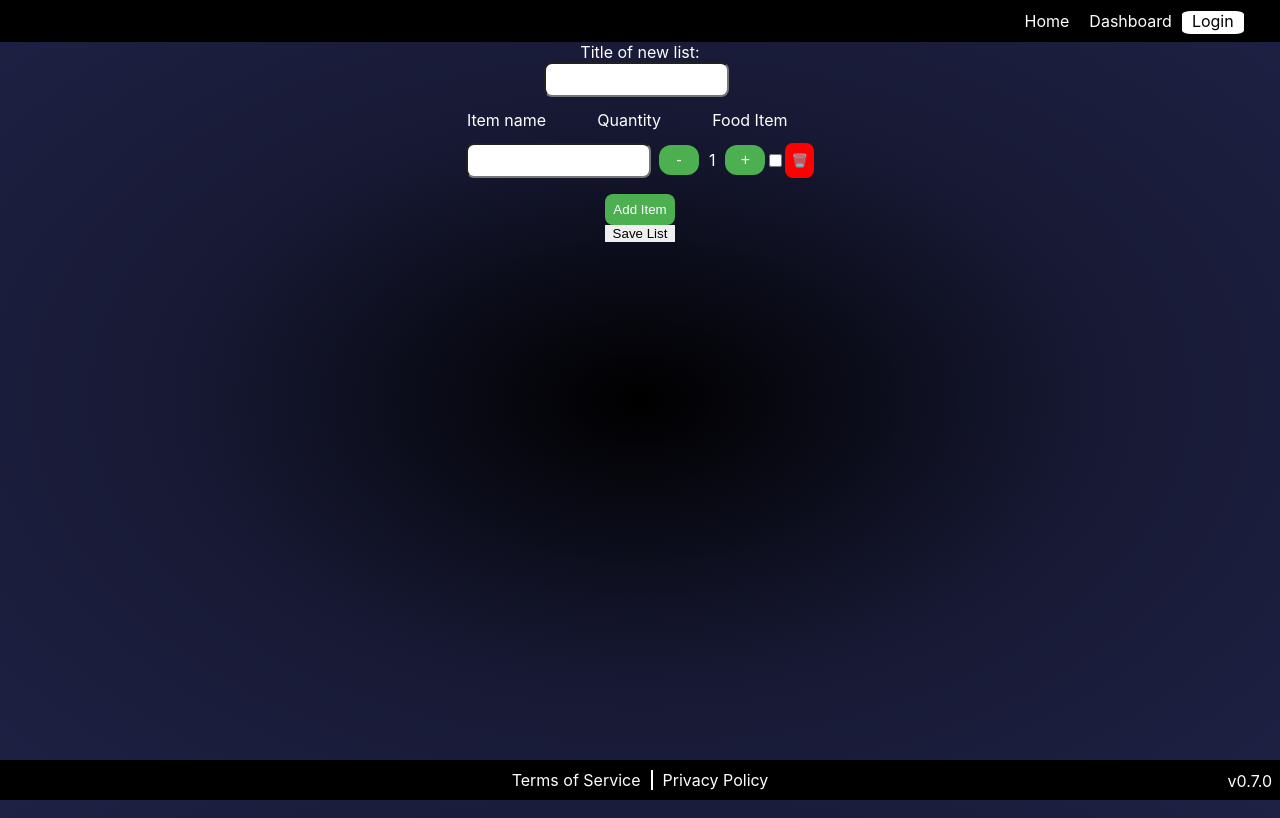
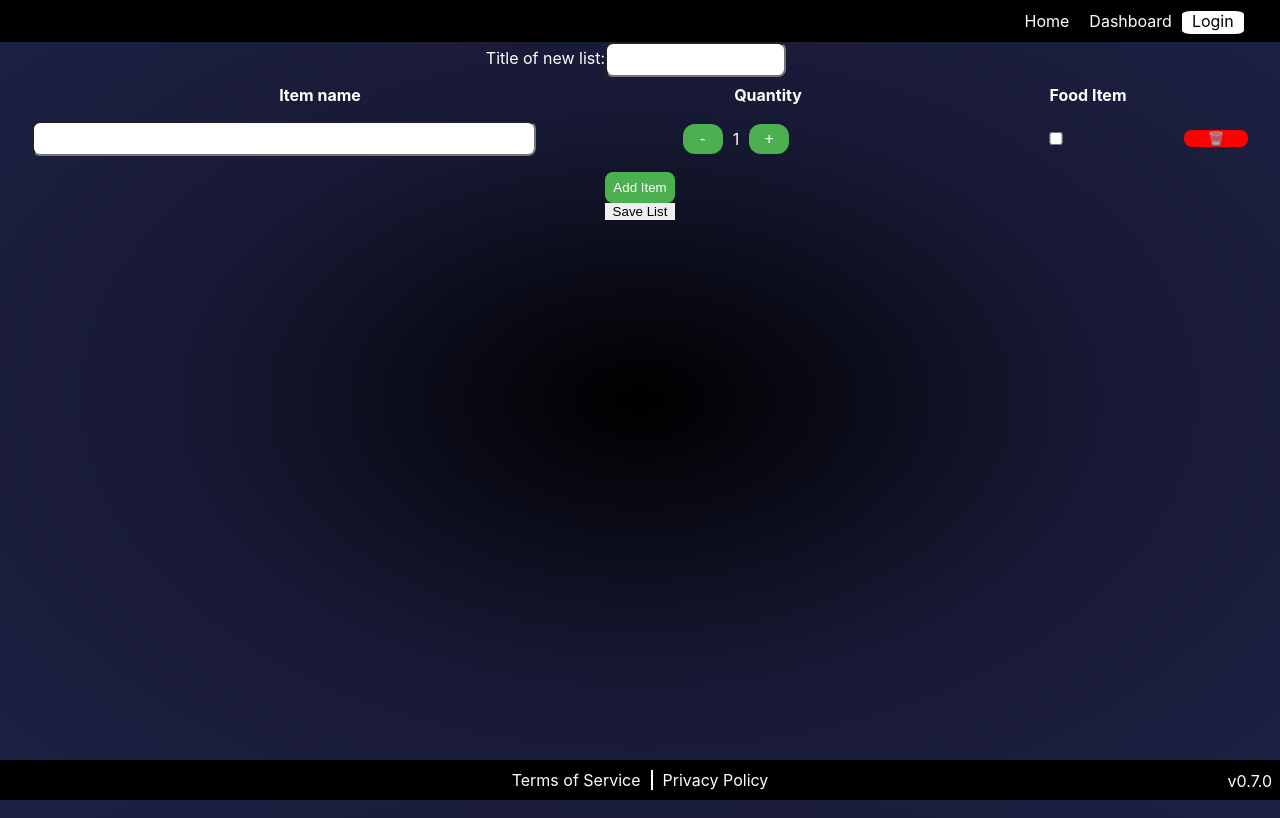
Before and after one commit to Velocities/SpeedCart, a React (Create React App) app in the folder speedcart-react/: page /NewShoppingList in a window 1280 px wide. Built offline with nearby package versions, Linux system fonts and the light colour scheme.

Commit message:
Add basic field names and starter layout design for NewShoppingList component

```diff
--- a/speedcart-react/src/components/IntegerQuantityValue/IntegerQuantityValue.module.css
+++ b/speedcart-react/src/components/IntegerQuantityValue/IntegerQuantityValue.module.css
@@ -23,6 +23,7 @@
 .container {
     display: flex; /* Align items horizontally */
     align-items: center; /* Center align vertically */
+    justify-content: center;
 }
 
 .value {
--- a/speedcart-react/src/components/ShoppingListItem/ShoppingListItem.js
+++ b/speedcart-react/src/components/ShoppingListItem/ShoppingListItem.js
@@ -1,3 +1,4 @@
+import React from 'react';
 import styles from "./ShoppingListItem.module.css";
 import inputStyles from '../../modularStyles/inputs.module.css';
 import IntegerQuantityValue from "../IntegerQuantityValue";
@@ -18,13 +19,14 @@ function ShoppingListItem({ item, index, onItemChange, onRemoveItem, isEditing }
           <input
             type="text"
             value={item.name}
-            className={inputStyles.input}
+            className={`${inputStyles.input} ${styles.itemName}`}
             onChange={(e) => handleInputChange('name', e.target.value)}
           />
           <IntegerQuantityValue value={item.quantity} onChange={handleQuantityChange} />
           <input
             type="checkbox"
             checked={item.is_food}
+            className={styles.isFoodCheckbox}
             onChange={(e) => handleInputChange('is_food', e.target.checked)}
           />
           <button type="button" className={styles.trashBin} onClick={() => onRemoveItem(index)}>
--- a/speedcart-react/src/components/ShoppingListItem/ShoppingListItem.module.css
+++ b/speedcart-react/src/components/ShoppingListItem/ShoppingListItem.module.css
@@ -1,6 +1,11 @@
+
+/* ShoppingListItem.module.css */
 .listItem {
-    display: flex;
+  display: grid;
+  grid-template-columns: 40vw 30vw 20vw 5vw; /* Adjusted to include auto for trash icon */
+  align-items: center;
   margin-bottom: 8px;
+  width: 95vw; /* Ensure the list items take the same width as the header */
 }
 
 .trashBin {
@@ -10,3 +15,7 @@
   border-radius: 8px;
   cursor: pointer;
 }
+
+.isFoodCheckbox {
+    margin: 0;
+}
--- a/speedcart-react/src/modularStyles/inputs.module.css
+++ b/speedcart-react/src/modularStyles/inputs.module.css
@@ -1,8 +1,7 @@
 .input {
     border-radius: 8px;
-    padding: 8px;
+    padding: 8px 0;
     margin-right: 8px;
-    width: 165px;
 }
 
 
--- a/speedcart-react/src/pages/NewShoppingList/NewShoppingList.js
+++ b/speedcart-react/src/pages/NewShoppingList/NewShoppingList.js
@@ -12,7 +12,6 @@ const SaveState = {
 };
 
 const baseUrl = `https://${process.env.REACT_APP_API_DOMAIN}:${process.env.REACT_APP_API_PORT}`;
-
 
 const NewShoppingList = () => {
   const [items, setItems] = useState([{ id: Date.now(), name: '', is_food: false, quantity: 1 }]);
@@ -108,12 +107,21 @@ const NewShoppingList = () => {
 
   return (
     <form className={`${styles.shoppingList} ${layoutStyles.fullHeightContainer}`} onSubmit={handleSubmit}>
-      <label htmlFor="listTitle">Title of new list:</label>
-      <input className={inputStyles.input} type="text" name="listTitle" value={listTitle} onChange={(e) => handleListTitleChange(e.target.value)} required />
+      <div className={styles.inputGroup}>
+        <label htmlFor="listTitle">Title of new list:</label>
+        <input
+          className={inputStyles.input}
+          type="text"
+          name="listTitle"
+          value={listTitle}
+          onChange={(e) => handleListTitleChange(e.target.value)}
+          required
+        />
+      </div>
       <div className={styles.fieldHeader}>
-        <label className={styles.inlineLabel}>Item name</label>
-        <label className={styles.inlineLabel}>Quantity</label>
-        <label className={styles.inlineLabel}>Food Item</label>
+        <span className={`${styles.columnHeader}`}>Item name</span>
+        <span className={`${styles.columnHeader}`}>Quantity</span>
+        <span className={`${styles.columnHeader}`}>Food Item</span>
       </div>
       {items.map((item, index) => (
         <ShoppingListItem
--- a/speedcart-react/src/pages/NewShoppingList/NewShoppingList.module.css
+++ b/speedcart-react/src/pages/NewShoppingList/NewShoppingList.module.css
@@ -1,4 +1,4 @@
-/* ShoppingList.css */
+/* NewShoppingList.module.css */
 .shoppingList {
   display: flex;
   flex-direction: column;
@@ -14,13 +14,16 @@
   cursor: pointer;
   padding: 8px;
 }
+
 .fieldHeader {
-  display: flex;
-  align-items: center;
-  justify-content: center;
+  display: grid;
+  grid-template-columns: 40vw 30vw 20vw;
+  width: 90vw;
+  padding: 8px;
+  margin-bottom: 8px;
 }
 
-.inlineLabel {
-  margin-right: 2vw;
-  padding: 1vw;
+.columnHeader {
+  text-align: center;
+  font-weight: bold;
 }
```
Lines whose indentation alone changed are shown as unchanged.
